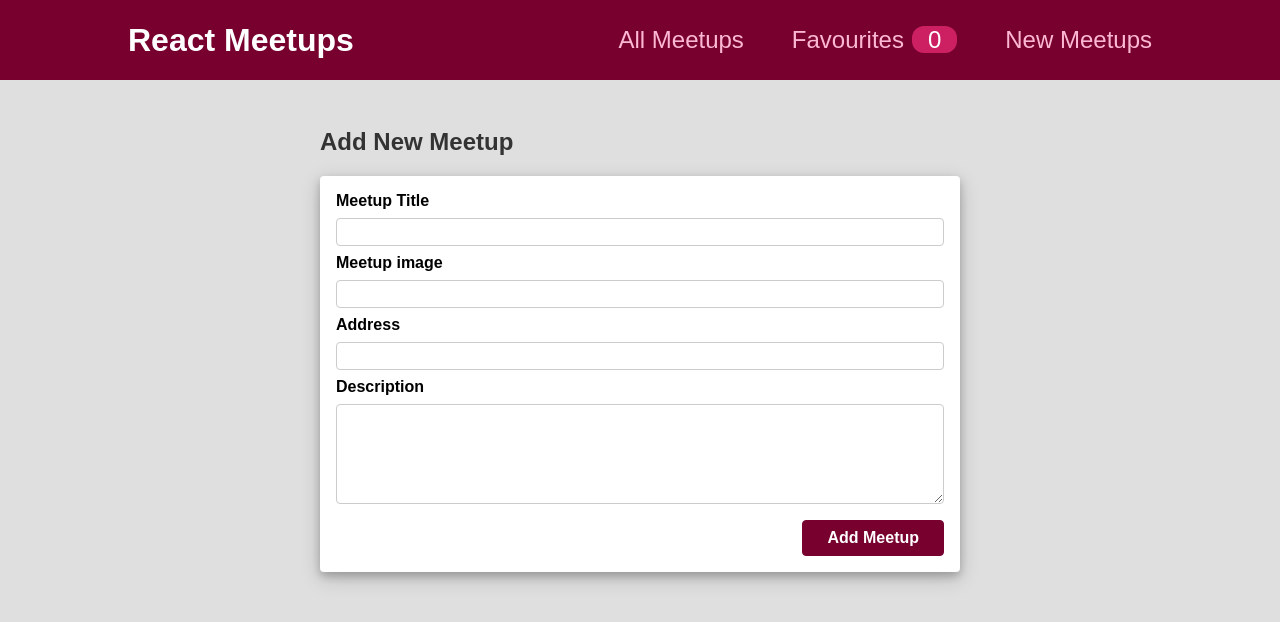
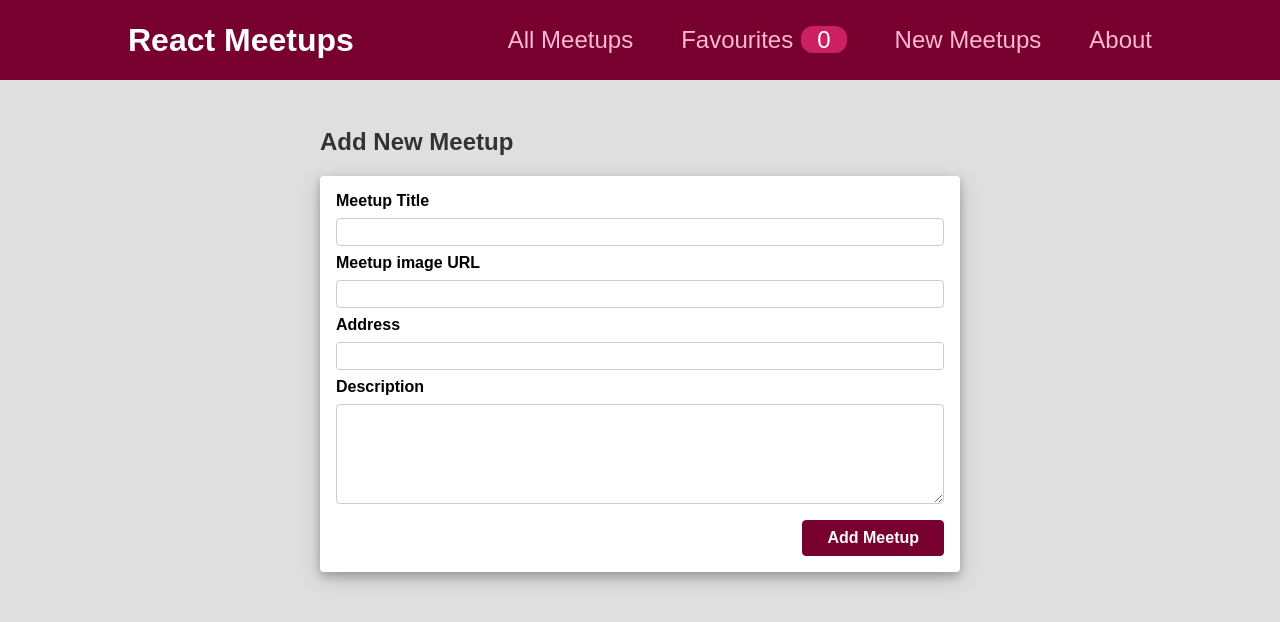
Before and after one commit to tony2tones/react-course, a React (Create React App) app: page /new-meetup in a window 1280 px wide. Shown: the top 622 px of the page. Built offline with nearby package versions, Linux system fonts and the light colour scheme.

Commit message:
Finished react crash course

```diff
--- a/src/App.js
+++ b/src/App.js
@@ -3,6 +3,7 @@ import { BrowserRouter, Route, Switch } from "react-router-dom";
 import AllMeetupsPage from "./pages/AllMeetups";
 import NewMeetupsPage from "./pages/NewMeetups";
 import FavouritesPage from "./pages/Favourites";
+import About from "./pages/about";
 // import MainNavigation from "./components/layout/MainNavigation";
 import Layout from "./components/layout/layout";
 
@@ -21,6 +22,9 @@ function App() {
           <Route path="/fav">
             <FavouritesPage />
           </Route>
+          <Route path="/about">
+            <About />
+          </Route>
         </Switch>
       </Layout>
     </BrowserRouter>
--- a/src/components/layout/MainNavigation.js
+++ b/src/components/layout/MainNavigation.js
@@ -14,6 +14,7 @@ function MainNavigation() {
           <li><Link to='/'>All Meetups</Link></li>
           <li><Link to='/fav'>Favourites<span className={classes.badge}>{favoritesCtx.totalFavorites}</span></Link></li>
           <li><Link to='/new-meetup'>New Meetups</Link></li>
+          <li><Link to='/about'>About</Link></li>
         </ul>
       </nav>
     </header>
--- a/src/components/meetups/NewMeetupForm.js
+++ b/src/components/meetups/NewMeetupForm.js
@@ -35,7 +35,7 @@ function NewMeetupForm(props) {
         </div>
 
         <div className={classes.control}>
-          <label htmlFor="image">Meetup image</label>
+          <label htmlFor="image">Meetup image URL</label>
           <input type="url" required id="image" ref={imageInputRef} />
         </div>
 
--- /dev/null
+++ b/src/pages/about.js
@@ -0,0 +1,13 @@
+function About() {
+    return <section>
+        <h1>About page</h1>
+        <p>This is a simple react project that I followed a React Crash course, feel free to pick it up and learn some basics of react and firebase</p>
+
+        <div>
+        <iframe width="560" height="315" src="https://www.youtube.com/embed/Dorf8i6lCuk" title="YouTube video player" frameborder="0" allow="accelerometer; autoplay; clipboard-write; encrypted-media; gyroscope; picture-in-picture" allowfullscreen></iframe>
+        </div>
+    </section>
+}
+
+
+export default About;
```
Also changed, not shown: src/images/noImage.png (added).
